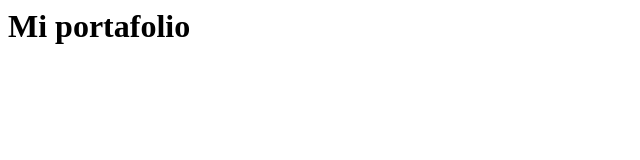
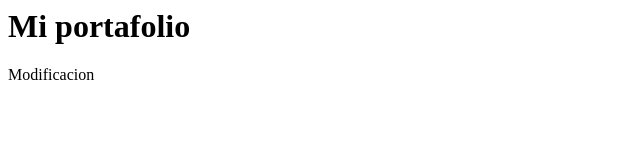
Before and after one commit to jamilaq/Repositorio-FrontEnd, a plain HTML site: page index.html in a window 1280 px wide. Shown: the full height of the page, 0-640 px from the left. Drawn offline with Linux system fonts and the light colour scheme.

Commit message:
Update index.html

```diff
--- a/index.html
+++ b/index.html
@@ -1 +1,2 @@
 <h1>Mi portafolio</h1>
+<p>Modificacion</p>
```
